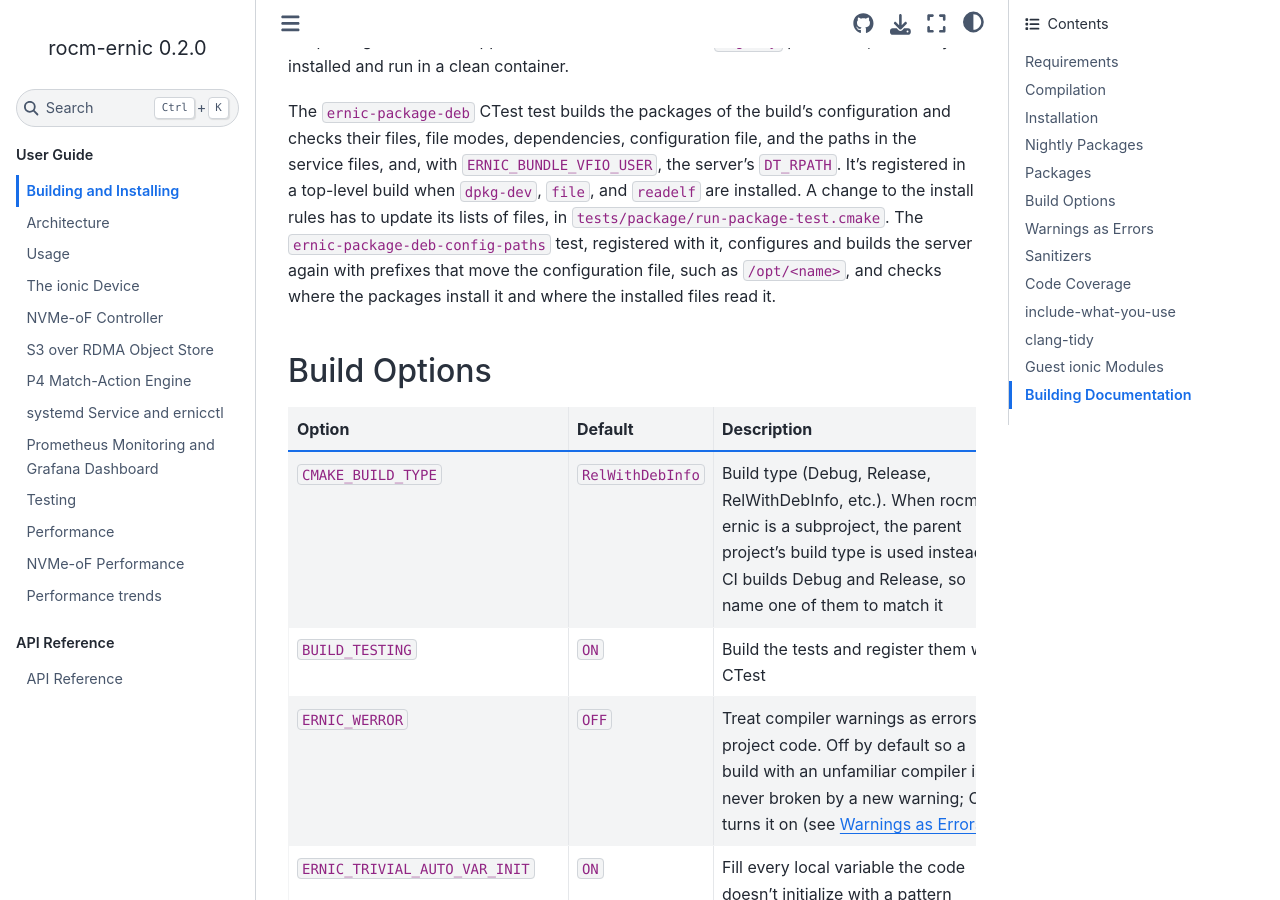
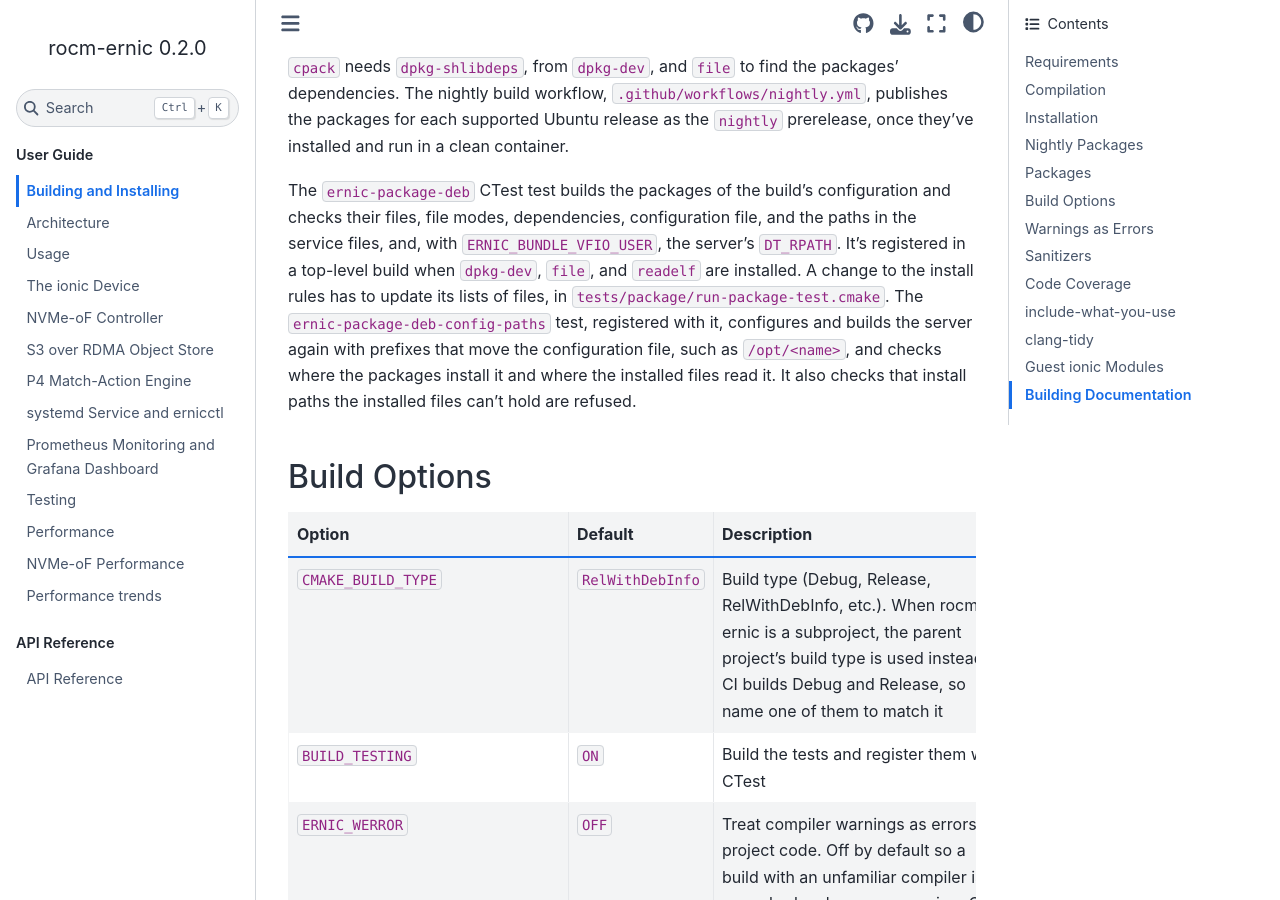
Before and after one commit to ROCm/rocm-ernic, a Sphinx documentation site: the page built from docs/building.rst, in a window 1280 px wide and 900 px high, scrolled down 3453 px. Built offline with Sphinx 7.4.7 and the Sphinx Book theme 1.1.4, drawn with Linux system fonts in a browser that asks for light colours; some of the changed text lies outside the part shown.

Commit message:
cmake: write only safe install paths, and each only once
Replace the full /etc/rocm-ernic/rocm-ernic.env in the installed
scripts and units, not every /etc/rocm-ernic/, and make every path
replacement in two passes through placeholders, so a path one puts in
(a prefix of /etc/rocm-ernic/app, say) isn't rewritten by another.

The paths go into shell and Python string literals and systemd units
as they are. With ERNIC_INSTALL_SERVICE, refuse when configuring an
install path with a quote, $, a backtick, a backslash, %, ; or
whitespace in it, rather than quoting it three different ways.

run-package-test.cmake no longer reports the configuration's path as
a stray /usr/local/ when the configuration is outside the prefix in a
directory under /usr/local.

ernic_host_setup drops a trailing slash from ernic_install_prefix
before deciding where the configuration goes, as CMake does, so
/opt/homebrew/ is an /opt/<name>. It configures the build on every
run, so a changed prefix or build type reaches the installed files.

ernic-package-deb-config-paths gains a case with an absolute
sysconfdir outside the prefix, under /usr/local, and a prefix that
starts with /etc/rocm-ernic/; checks each case's ExecStart=; and
checks that a quote in the sysconfdir and a $ in the prefix are
refused. It builds its cases with the build's ERNIC_BUNDLE_VFIO_USER
and ERNIC_VFIO_USER_LICENSE too: without the private libvfio-user,
dpkg-shlibdeps finds libvfio-user only where the system's libraries
are, and the nightly build's isn't, so the nightly package checks
failed.

Co-Authored-By: Claude <noreply@anthropic.com>

```diff
--- a/docs/building.rst
+++ b/docs/building.rst
@@ -90,7 +90,10 @@ files refer to each other by their installed paths, which come
 from ``CMAKE_INSTALL_PREFIX`` when the project is configured, so
 to install them somewhere else, configure with that prefix rather
 than passing ``--prefix`` to ``cmake --install``. To stage an
-install, use ``DESTDIR``.
+install, use ``DESTDIR``. The paths are written into scripts and
+systemd units as they are, so a prefix or ``CMAKE_INSTALL_*``
+directory with a quote, ``$``, a backtick, a backslash, ``%``,
+``;``, or whitespace in it is refused when configuring.
 
 .. _nightly-packages:
 
@@ -196,7 +199,8 @@ the install rules has to update its lists of files, in
 configures and builds the server again with prefixes that move
 the configuration file, such as ``/opt/<name>``, and checks
 where the packages install it and where the installed files
-read it.
+read it. It also checks that install paths the installed files
+can't hold are refused.
 
 Build Options
 -------------
```
Also changed, not shown: CHANGELOG.md (+6 -0 lines), 7 other files.
